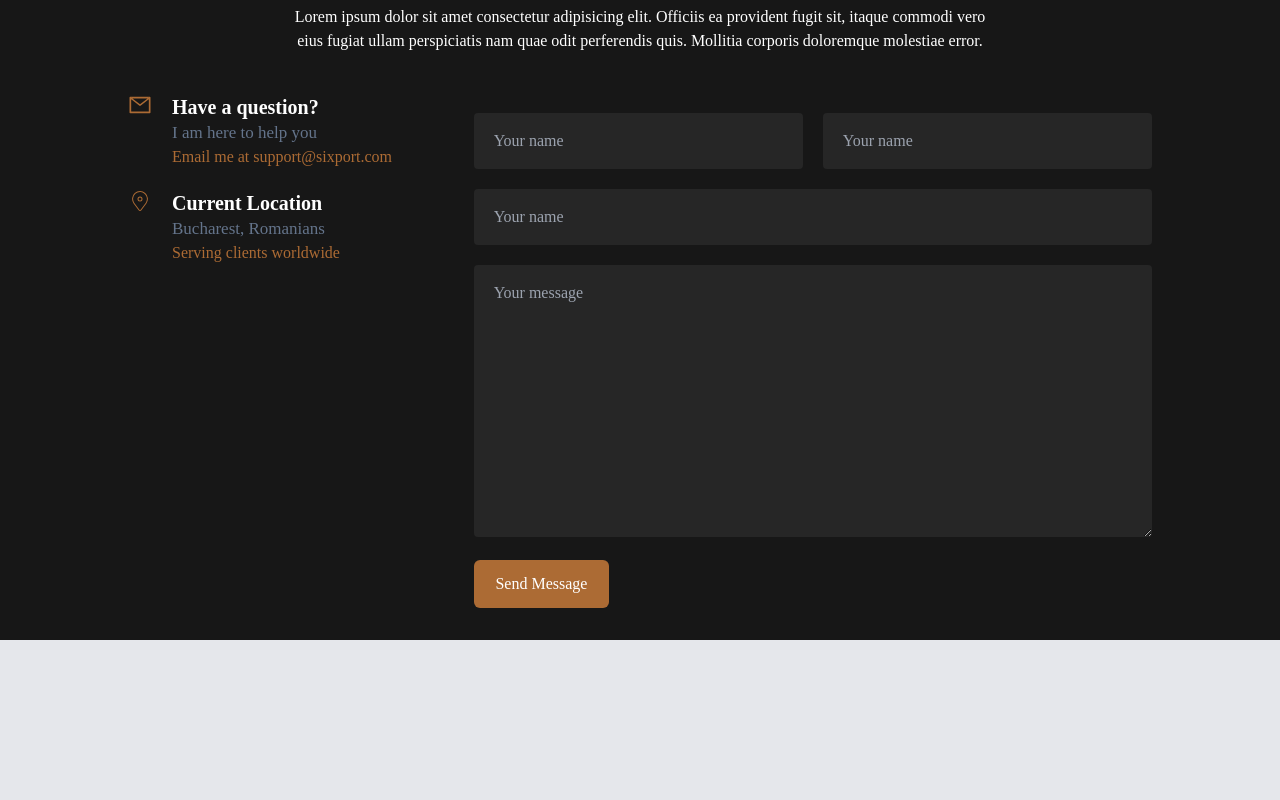
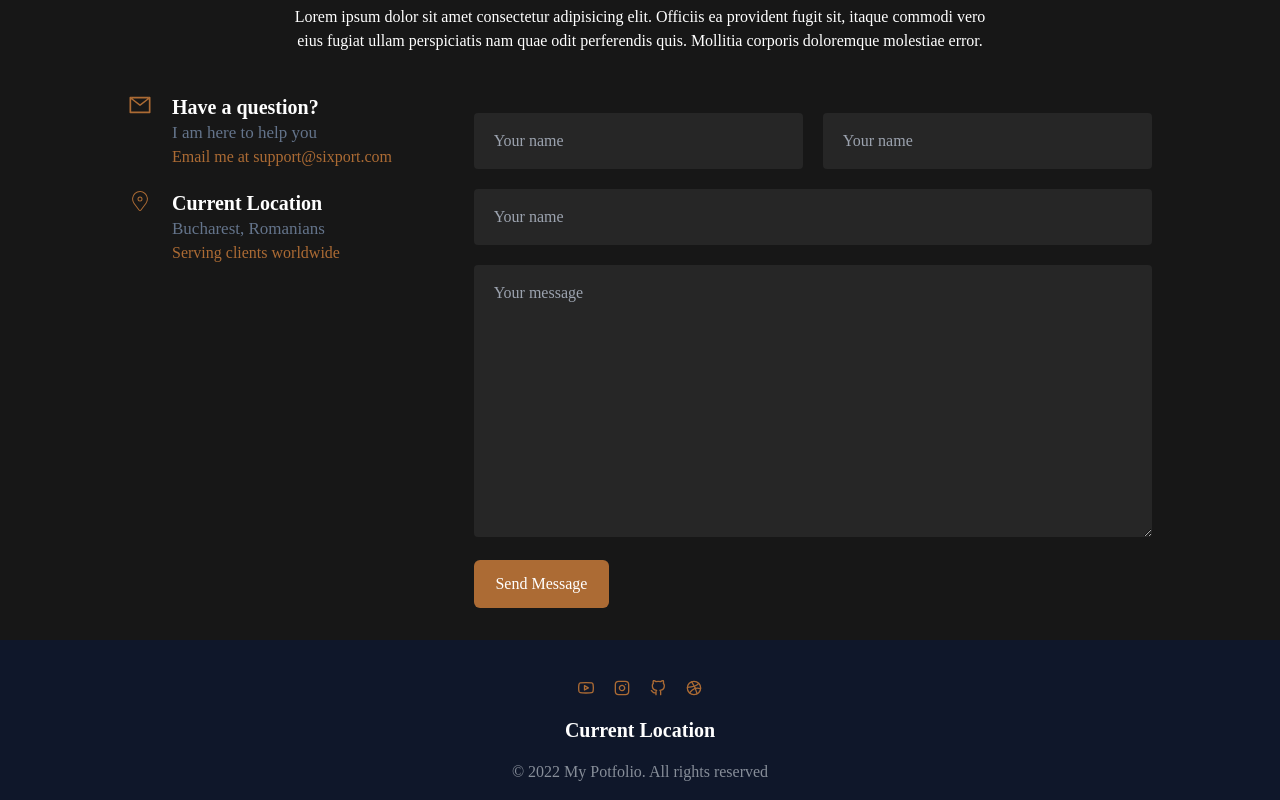
Before and after one commit to ralphbetta/react_portfolia_site, a React (Create React App) app: page / in a window 1280 px wide. Shown: the part 2901-3701 px from the top of the page. Before the commit the page ends 3541 px from the top, so only its background shows below. Built offline with nearby package versions, Linux system fonts and the light colour scheme; the HTML template or start-up script is replaced by a standard one.

Commit message:
completed footer

```diff
--- a/src/App.js
+++ b/src/App.js
@@ -1,7 +1,9 @@
 import React from "react";
 import About from "./components/About";
+import BackToTopButton from "./components/BackToTopButton";
 import Brands from "./components/Brands";
 import Contact from "./components/Contact";
+import Footer from "./components/Footer";
 import Hero from "./components/Hero";
 import LatestWork from "./components/LatestWork";
 import Navbar from "./components/Navbar";
@@ -21,6 +23,8 @@
       <Services/>
       <Testimony/>
       <Contact/>
+      <BackToTopButton/>
+      <Footer/>
     </div>
   );
 }
--- /dev/null
+++ b/src/components/BackToTopButton.jsx
@@ -0,0 +1,32 @@
+import React, { useEffect, useState } from 'react'
+
+import { link, animateScroll as scroll } from 'react-scroll'
+
+import { AiOutlineArrowUp } from 'react-icons/ai'
+
+const BackToTopButton = () => {
+
+    const [show, setShow] = useState(false)
+
+    useEffect(() => {
+        window.addEventListener('scroll', () => {
+            console.log(window.screenY);
+
+            return window.pageYOffset > 600 ? setShow(true) : setShow(false);
+
+
+
+        });
+    });
+
+    const scrollToTop = () => {
+        scroll.scrollToTop();
+    }
+
+    return show ?(<button onClick={()=>scrollToTop()}
+    className=' text-white rounded-full bg-accent w-12 h-12 hover:bg-accent-hover fixed right-12 bottom-12 cursor-pointer flex justify-center items-center transition-all'>
+         <AiOutlineArrowUp className='w-6 h-6' />
+        </button>):(<div></div>)
+}
+
+export default BackToTopButton
--- /dev/null
+++ b/src/components/Footer.jsx
@@ -0,0 +1,20 @@
+import React from 'react'
+import { social } from '../data'
+
+
+
+const Footer = () => {
+  return (
+    <div>
+        <div className="flex justify-center gap-5 mt-10">
+            { social.map((e, index) => (
+              <p className='text-accent' key={index}>{e.icon}</p>
+            ))}
+        </div>
+        <h1 className=" font-semibold text-xl text-center mt-5">Current Location</h1>
+        <p className="text-center mt-4 pb-4"> &#169; 2022 My Potfolio. All rights reserved</p>
+    </div>
+  )
+}
+
+export default Footer
--- a/src/components/Navbar.jsx
+++ b/src/components/Navbar.jsx
@@ -8,7 +8,7 @@
     icons,
 } from '../data'
 
-import {Link } from 'react-scroll'
+import { Link } from 'react-scroll'
 
 const Navbar = () => {
 
@@ -73,7 +73,7 @@
                 // initial='hidden'
                 // animate={!menu ? 'visible':''}
 
-            className={!menu ? "sm:hidden px-10 pt-[28px] w-full h-full bg-accent fixed left-0 top-0 ease-in-out duration-500" : "hidden top-[100%]"}>
+                className={!menu ? "sm:hidden px-10 pt-[28px] w-full h-full bg-accent fixed z-50 left-0 top-0 ease-in-out duration-500" : "hidden top-[100%]"}>
 
                 <div className="flex justify-end text-white" onClick={() => toggleMenu()}>
                     {menu ? icons.menu : icons.close}
--- a/src/components/Testimony.jsx
+++ b/src/components/Testimony.jsx
@@ -46,7 +46,7 @@
       }, []);
 
     return (
-        <div className='mx-[10%] mt-5'>
+        <div className='mx-[10%] mt-5 relative -z-4'>
         <Swiper
       navigation={true}
       direction={"horizontal"}
@@ -65,7 +65,7 @@
     >
 
       {testimonials.map((item, index)=>(
-         <SwiperSlide>
+         <SwiperSlide className='' key={index}>
                 <div className="grid md:grid-cols-3 gap-x-5 sm:w-[80%]">
 
                     <div className='overflow-hidden flex justify-center items-start'>
```
Lines whose indentation alone changed are shown as unchanged.
